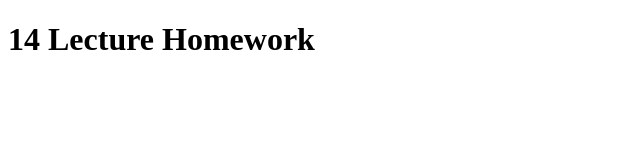
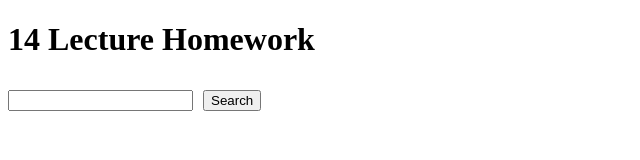
Before and after one commit to milan2501/js-homework, a plain HTML site: page 14-Fetch/fetch.html in a window 1280 px wide. Shown: the whole page, without its empty margins (0-640 px from the left). Drawn offline with Linux system fonts and the light colour scheme; no server answers.

Commit message:
Dodao domaci

```diff
--- a/14-Fetch/fetch.html
+++ b/14-Fetch/fetch.html
@@ -9,6 +9,8 @@
 <body>
     <h1>14 Lecture Homework</h1>
 
+    <div id="container"></div>
+
     <script src="fetch.js"></script>
 </body>
 </html>
--- a/14-Fetch/fetch.js
+++ b/14-Fetch/fetch.js
@@ -1,6 +1,13 @@
-fetch("https://dummyjson.com/products/1", { method: "HEAD" })
-    .then(response => {
-        console.log("Headers:", response.headers);
-        console.log("Status:", response.status);
-    })
-    .catch(error => console.error("Error:", error));
+
+let input = document.createElement('input');
+document.body.append(input);
+let addBtn = document.createElement('button');
+addBtn.innerText = 'Search';
+addBtn.style.margin = '10px'
+document.body.append(addBtn);
+addBtn.addEventListener("click", function() {
+    let add = input.value;
+    fetch(`https://dummyjson.com/products/search?q=${add}`)
+    .then(res => res.json())
+    .then(console.log)
+})
```
